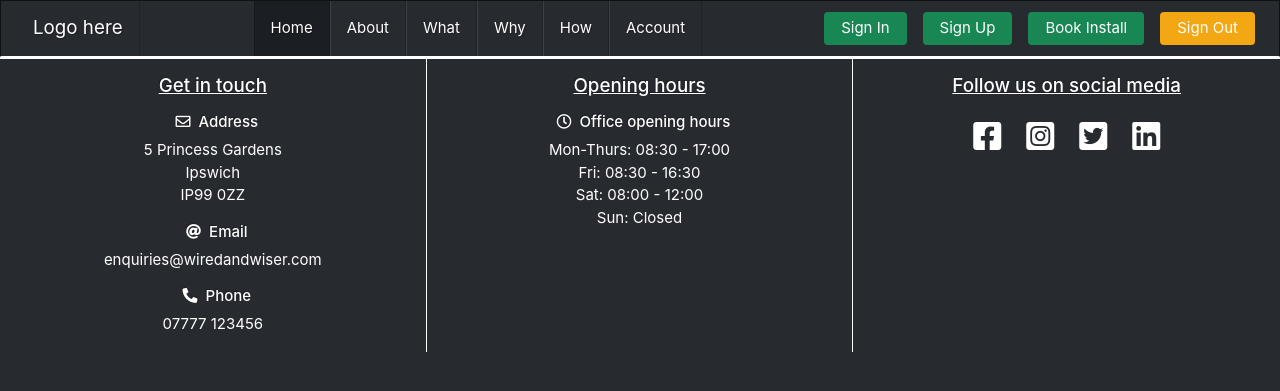
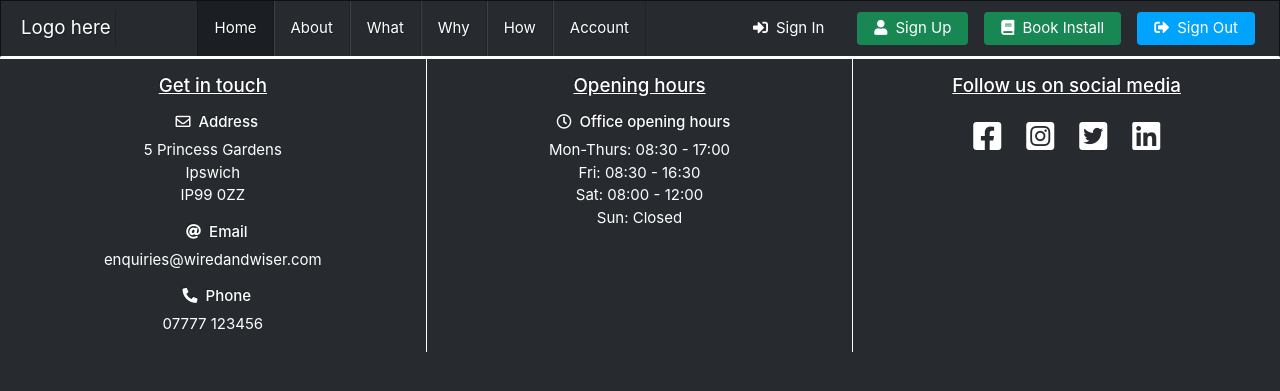
Before and after one commit to LukeGarnham/Wired-and-Wiser-MS3, a Flask app: page / in a window 1280 px wide. Shown: the top 391 px of the page. Run offline with Flask 2, Linux system fonts and the light colour scheme; some libraries are stand-ins or nearby versions.

Commit message:
Tweaked the button colours on the base template navbar.

```diff
--- a/static/css/style.css
+++ b/static/css/style.css
@@ -17,8 +17,13 @@
     color: #fff;
 }
 
-.orange {
-    background-color: #F3A712;
+.slate {
+    background-color: #272b30;
+    color: #fff;
+}
+
+.blue {
+    background-color: #00a3fd;
     color: #fff;
 }
 
--- a/templates/base.html
+++ b/templates/base.html
@@ -17,7 +17,7 @@
     <header>
         <!-- The original code for the below navbar was copied from: https://getbootstrap.com/docs/4.5/components/navbar/#toggler -->
         <nav class="navbar navbar-expand-lg">
-            <a class="navbar-brand" href="#">Logo here</a>
+            <a class="navbar-brand p-1" href="#">Logo here</a>
             <button class="navbar-toggler border-white" type="button" data-toggle="collapse" data-target="#navbarTogglerDemo02" aria-controls="navbarTogglerDemo02" aria-expanded="false" aria-label="Toggle navigation">
                 <i class="fas fa-bars text-white"></i>
             </button>
@@ -57,16 +57,16 @@
                 </ul>
 
                 <a class="px-2 d-none d-lg-block" href="#" >
-                    <button type="button" class="button green px-3 py-1">Sign In</button>
+                    <button type="button" class="button slate px-3 py-1"><i class="fas fa-sign-in-alt mr-2"></i>Sign In</button>
                 </a>
                 <a class="px-2 d-none d-lg-block" href="#" >
-                    <button type="button" class="button green px-3 py-1">Sign Up</button>
+                    <button type="button" class="button green px-3 py-1"><i class="fas fa-user mr-2"></i>Sign Up</button>
                 </a>
                 <a class="px-2 d-none d-lg-block" href="#" >
-                    <button type="button" class="button green px-3 py-1">Book Install</button>
+                    <button type="button" class="button green px-3 py-1"><i class="fas fa-book mr-2"></i>Book Install</button>
                 </a>
                 <a class="px-2 d-none d-lg-block" href="#" >
-                    <button type="button" class="button orange px-3 py-1">Sign Out</button>
+                    <button type="button" class="button blue px-3 py-1"><i class="fas fa-sign-out-alt mr-2"></i>Sign Out</button>
                 </a>
             </div>
         </nav>
```
